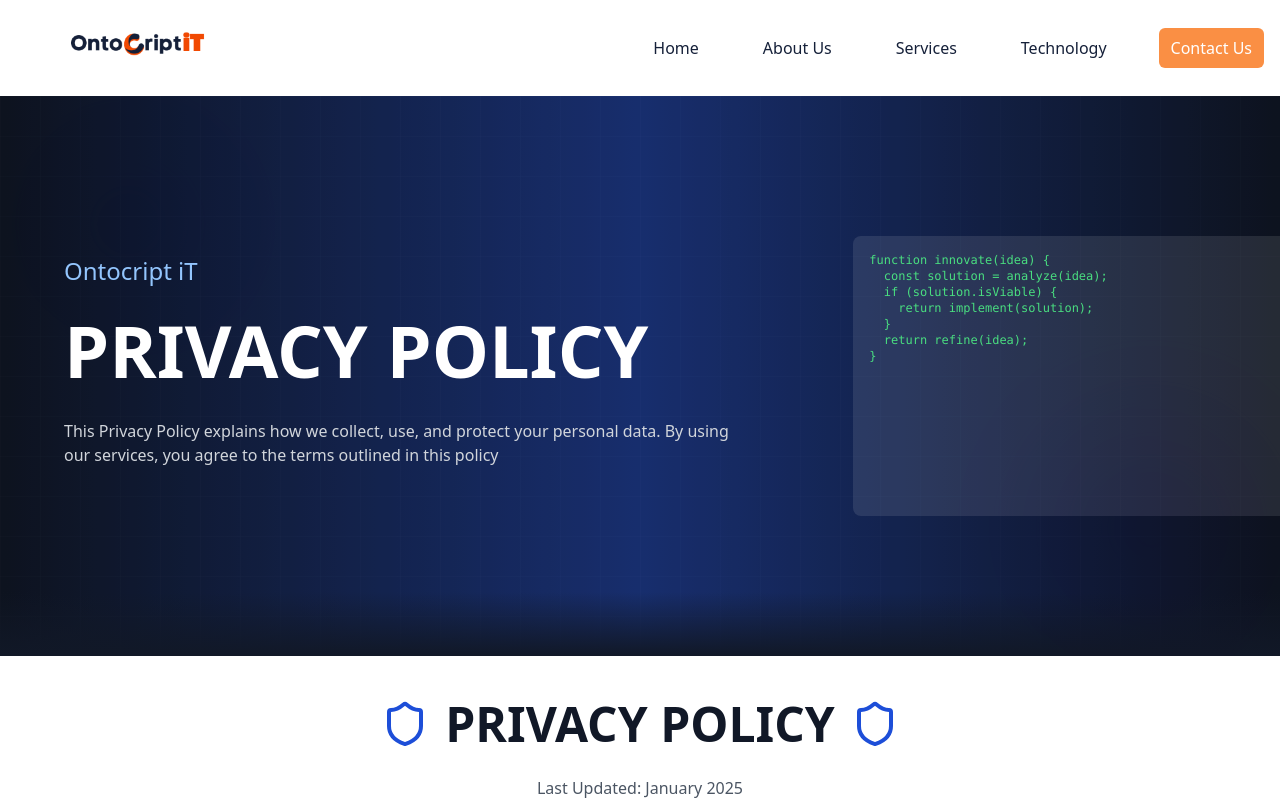
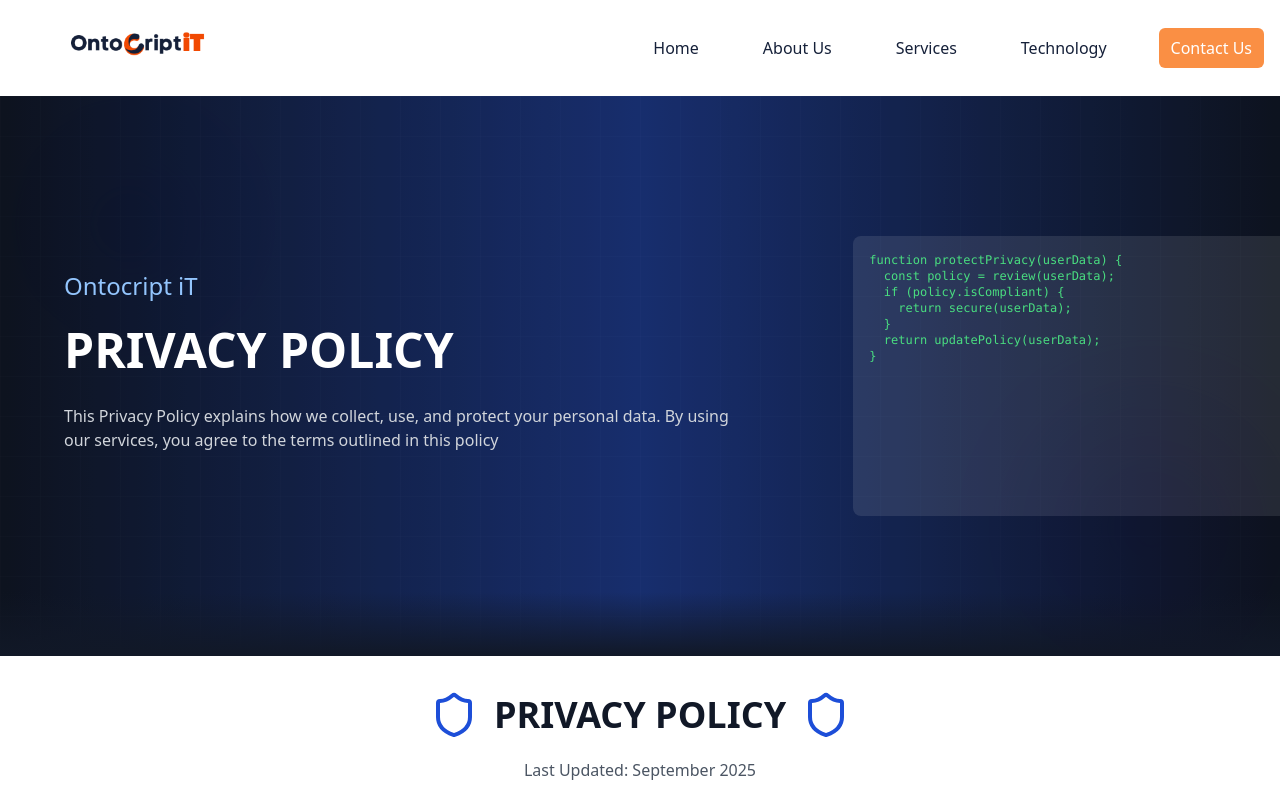
Before and after one commit to Ontocript-iT/ontocriptit, a React (Create React App) app: page /privacy-policy in a window 1280 px wide. Shown: the top 800 px of the page. Built offline with nearby package versions, Linux system fonts and the light colour scheme.

Commit message:
updatted

```diff
--- a/src/components/pages/Privacy-Policy/PrivacyAndPolicy/PrivacyAndPolicies.js
+++ b/src/components/pages/Privacy-Policy/PrivacyAndPolicy/PrivacyAndPolicies.js
@@ -17,12 +17,12 @@ export default function PrivacyAndPolicies() {
     return (
         <div className="container max-w-4xl px-4 py-8 mx-auto">
             <div className="mb-12 text-center">
-                <h1 className="flex items-center justify-center gap-4 text-4xl font-bold text-gray-900">
+                <h1 className="flex items-center justify-center gap-4 text-2xl font-bold text-gray-900 sm:text-3xl">
                     <Shield className="w-12 h-12 text-blue-700" />
                     PRIVACY POLICY
                     <Shield className="w-12 h-12 text-blue-700" />
                 </h1>
-                <p className="mt-4 text-gray-600">Last Updated: January 2025</p>
+                <p className="mt-4 text-gray-600">Last Updated: September 2025</p>
             </div>
 
             <PrivacyPolicySection icon={FileText} title="Introduction">
--- a/src/components/pages/Privacy-Policy/TopHero/TopHero.js
+++ b/src/components/pages/Privacy-Policy/TopHero/TopHero.js
@@ -20,28 +20,28 @@ const TopHero = () => {
 
         {/* Animated code snippet */}
         <motion.div
-            className="absolute right-0 top-1/4 w-1/3 h-1/2 bg-opacity-10 bg-white rounded-l-lg overflow-hidden hidden md:block"
+            className="absolute right-0 hidden w-1/3 overflow-hidden bg-white rounded-l-lg top-1/4 h-1/2 bg-opacity-10 md:block"
             initial={{ x: "100%" }}
             animate={{ x: 0 }}
             transition={{ duration: 1, ease: "easeOut" }}
         >
-        <pre className="text-green-400 text-xs md:text-sm p-4">
+        <pre className="p-4 text-xs text-green-400 md:text-sm">
           <code>
-            {`function innovate(idea) {
-  const solution = analyze(idea);
-  if (solution.isViable) {
-    return implement(solution);
+   {`function protectPrivacy(userData) {
+  const policy = review(userData);
+  if (policy.isCompliant) {
+    return secure(userData);
   }
-  return refine(idea);
+  return updatePolicy(userData);
 }`}
           </code>
         </pre>
         </motion.div>
 
         {/* Content */}
-        <div className="relative z-10 text-left px-8 md:px-16 max-w-4xl">
+        <div className="relative z-10 max-w-4xl px-8 text-left md:px-16">
           <motion.h3
-              className="text-lg sm:text-xl text-blue-300 font-light mb-4"
+              className="mb-4 text-lg font-light text-blue-300 sm:text-xl"
               initial={{ opacity: 0, y: 20 }}
               animate={{ opacity: 1, y: 0 }}
               transition={{ duration: 0.6 }}
@@ -49,7 +49,7 @@ const TopHero = () => {
             Ontocript iT
           </motion.h3>
           <motion.h1
-              className="text-3xl sm:text-4xl md:text-5xl lg:text-6xl text-white font-bold leading-tight mb-6"
+              className="mb-6 text-3xl font-bold leading-tight text-white sm:text-4xl md:text-5xl lg:text-4xl"
               initial={{ opacity: 0, y: 20 }}
               animate={{ opacity: 1, y: 0 }}
               transition={{ duration: 0.6, delay: 0.2 }}
@@ -57,7 +57,7 @@ const TopHero = () => {
             PRIVACY POLICY
           </motion.h1>
           <motion.p
-              className="text-gray-300 text-md mb-8 max-w-2xl"
+              className="max-w-2xl mb-8 text-gray-300 text-md"
               initial={{ opacity: 0, y: 20 }}
               animate={{ opacity: 1, y: 0 }}
               transition={{ duration: 0.6, delay: 0.4 }}
@@ -71,13 +71,13 @@ const TopHero = () => {
           >
             {/*<a*/}
             {/*    href="#our-services"*/}
-            {/*    className="bg-blue-600 text-white font-semibold py-3 px-6 rounded-md hover:bg-blue-700 transition duration-300 ease-in-out transform hover:-translate-y-1"*/}
+            {/*    className="px-6 py-3 font-semibold text-white transition duration-300 ease-in-out transform bg-blue-600 rounded-md hover:bg-blue-700 hover:-translate-y-1"*/}
             {/*>*/}
             {/*    Our Services*/}
             {/*</a>*/}
             {/*<a*/}
             {/*    href="#contact-us"*/}
-            {/*    className="bg-transparent border border-white text-white font-semibold py-3 px-6 rounded-md hover:bg-white hover:text-blue-900 transition duration-300 ease-in-out transform hover:-translate-y-1"*/}
+            {/*    className="px-6 py-3 font-semibold text-white transition duration-300 ease-in-out transform bg-transparent border border-white rounded-md hover:bg-white hover:text-blue-900 hover:-translate-y-1"*/}
             {/*>*/}
             {/*    Contact Us*/}
             {/*</a>*/}
```
